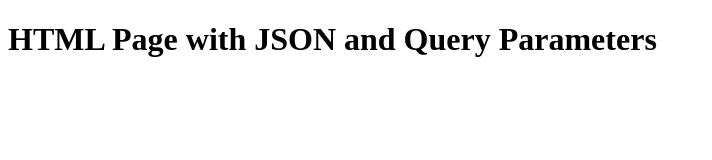
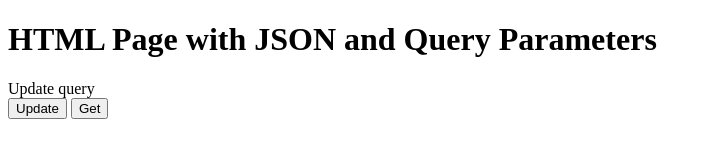
Before and after one commit to rsushizawa/LiveColors, a website: page public/default/default.html in a window 1280 px wide. Shown: the whole page, without its empty margins (0-712 px from the left). Drawn offline with Linux system fonts and the light colour scheme; no server answers.

Commit message:
LIV-12 Add query parameter update function

```diff
--- a/public/default/default.html
+++ b/public/default/default.html
@@ -7,8 +7,9 @@
 </head>
 <body>
     <h1>HTML Page with JSON and Query Parameters</h1>
-    <div id="jsonData"></div>
-
+    <div id="jsonData"> Update query</div>
+    <button onclick="updateQueryStringParameter('color', 'green')">Update</button>
+    <button onclick="getQueryParamsJSON()">Get</button>
     <script>
         // função que separa os parametros query da pagina
         function getQueryParams() {
@@ -19,14 +20,22 @@
             }
             return query;
         }
+        //função que atualiza os parametros query sem recarrgar a pagina
+        function updateQueryStringParameter(paramName, paramValue) {
+            const url = new URL(window.location.href);
+            url.searchParams.set(paramName, paramValue);
+            window.history.pushState({}, '', url);
+        }
 
-        // faz uma request para receber os parametros query em formato JSON
+        // função que faz uma request para receber os parametros query em formato JSON
+        function getQueryParamsJSON(){
             const queryParams = new URLSearchParams(window.location.search); // pega os parametros do link de busca
             fetch('/data?' + queryParams.toString())
                 .then(response => response.json())
                 .then(data => {
                     document.getElementById('jsonData').innerHTML = JSON.stringify(data);
                 });
+        }
     </script>
 </body>
 </html>
```
Lines whose indentation alone changed are shown as unchanged.
